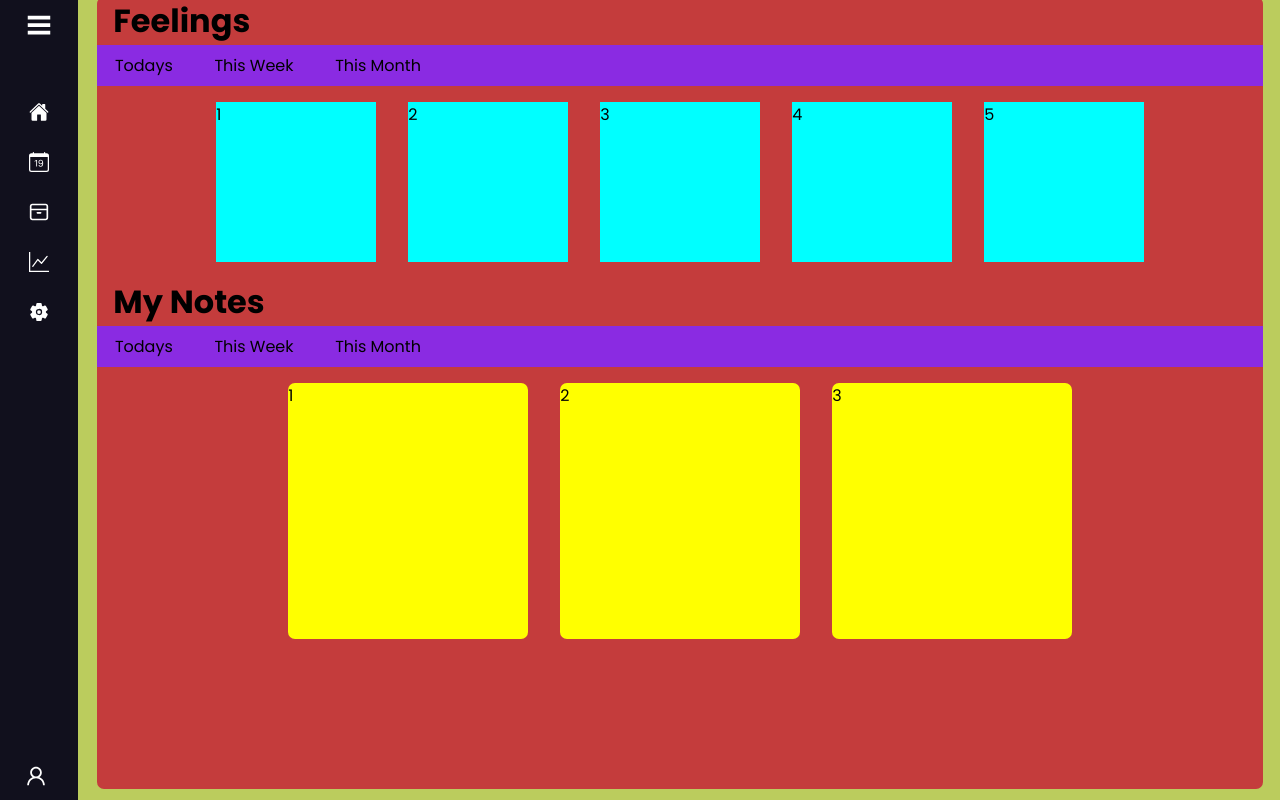
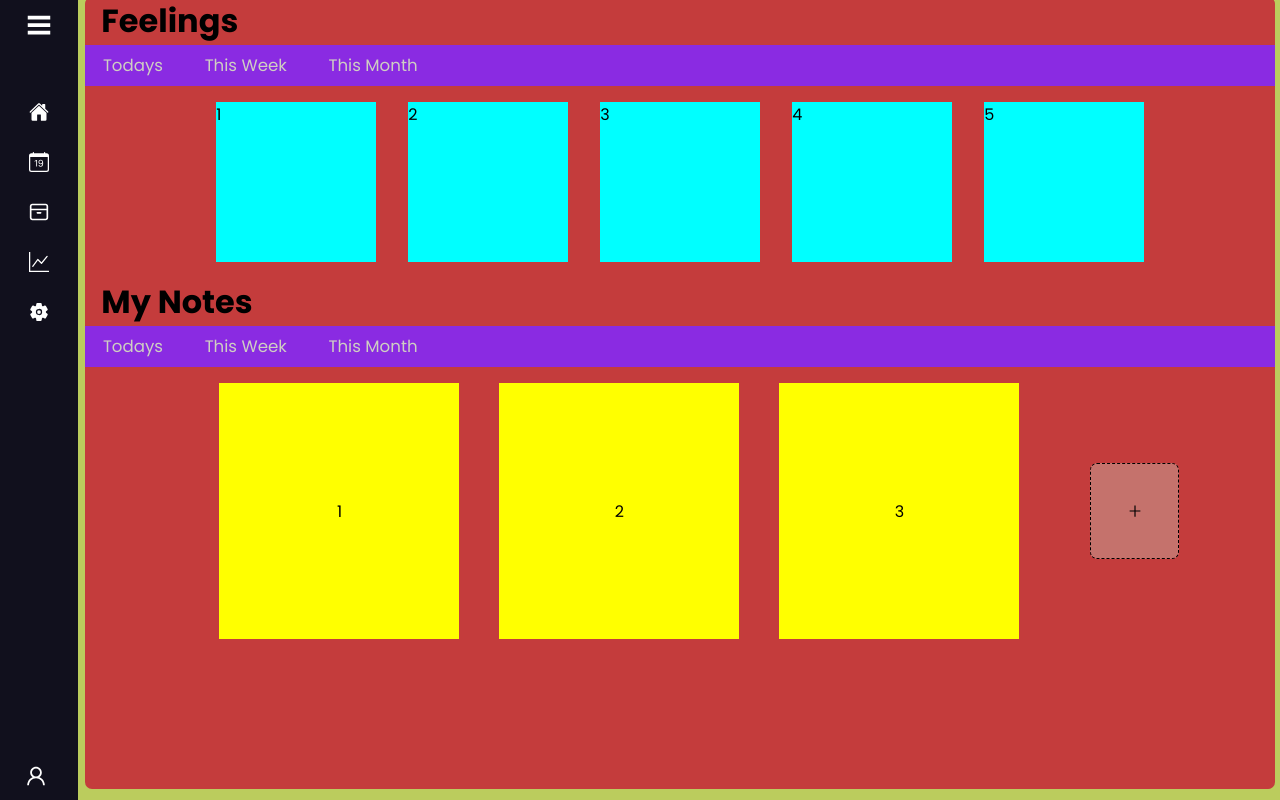
Before and after one commit to BrunoFay/Feelings-Diary, a React (Create React App) app: page / in a window 1280 px wide. Built offline with nearby package versions, Linux system fonts and the light colour scheme.

Commit message:
implemented pop up windown

```diff
--- /dev/null
+++ b/src/components/home/DaysWeekMonthComponent.jsx
@@ -0,0 +1,11 @@
+import React from 'react'
+
+export default function DaysWeekMonthComponent() {
+  return (
+    <nav>
+      <span className='DWM-Components' to={'/'}>Todays</span>
+      <span className='DWM-Components' to={'/'}>This Week</span>
+      <span className='DWM-Components' to={'/'}>This Month</span>
+    </nav>
+  )
+}
--- /dev/null
+++ b/src/components/home/FormNotes.jsx
@@ -0,0 +1,15 @@
+import React from 'react'
+
+export default function FormNotes() {
+
+  return (
+    <div className="formNote-container">
+      <form>
+        <input type="text" />
+        <textarea name="" id="" cols="30" rows="10"></textarea>
+        <button>enviar</button>
+      </form>
+
+    </div>
+  )
+}
--- a/src/components/home/MainHome.jsx
+++ b/src/components/home/MainHome.jsx
@@ -1,15 +1,20 @@
-import React from 'react'
+import React, { useState } from 'react'
 import './mainHome.css'
+import DaysWeekMonthComponent from './DaysWeekMonthComponent'
+import FormNotes from './FormNotes'
+import { AiOutlinePlus } from 'react-icons/ai';
 
 export default function MainHome() {
+
+  const [visibleForm, setVisibleForm] = useState(false)
+  const handleClick = () => {
+    setVisibleForm(!visibleForm)
+  };
+
   return (
     <div className='home-container'>
       <h1>Feelings</h1>
-      <nav>
-        <span>Todays</span>
-        <span>This Week</span>
-        <span>This Month</span>
-      </nav>
+      <DaysWeekMonthComponent />
       <section className='feelings-container'>
         <div>1</div>
         <div>2</div>
@@ -18,15 +23,17 @@ export default function MainHome() {
         <div>5</div>
       </section>
       <h1>My Notes</h1>
-      <nav>
-        <span>Todays</span>
-        <span>This Week</span>
-        <span>This Month</span>
-      </nav>
+      <DaysWeekMonthComponent />
       <section className='notes-container'>
-        <div>1</div>
-        <div>2</div>
-        <div>3</div>
+        {visibleForm ? <FormNotes /> : null}
+        <section className='carousel-posts'>
+          <div>1</div>
+          <div>2</div>
+          <div>3</div>
+        </section>
+        <div className='new-post' onClick={handleClick}>
+          <AiOutlinePlus/>
+        </div>
       </section>
     </div>
   )
--- a/src/components/home/mainHome.css
+++ b/src/components/home/mainHome.css
@@ -1,13 +1,17 @@
 .home-container {
   background-color: rgb(196, 60, 60);
   height: 99vh;
-  width: 97%;
+  width: 99%;
   position: relative;
   top: 45.4vh;
   left: 0.1vw;
   justify-content: center;
   align-items: center;
   border-radius: 7px;
+}
+.DWM-Components{
+  color: rgb(207, 207, 194);
+  font-size: 1.3vw;
 }
 .home-container h1{
   margin-left: 1rem;
@@ -28,7 +32,6 @@ background-color: blueviolet;
 }
 .home-container nav span{
   margin-left: 0.6rem;
-
 }
 
 .feelings-container,.notes-container{
@@ -43,13 +46,59 @@ background-color: aqua;
 width: 10rem;
 height: 10em;
 }
-.notes-container div{
-background-color: yellow;
-width: 15rem;
-height: 16rem;
-border-radius: 7px;
-transition: all ease-in 150ms;
+.carousel-posts{
+  display: flex;
+  flex-wrap: wrap;
+  justify-content: center;
+  align-items: center;
+  gap :2.5rem;
+  transition: all ease-in 150ms;
+  border-radius: 7px;
 }
-.notes-container div:hover{
+.carousel-posts div{
+  display: flex;
+  justify-content: center;
+  align-items: center;
+  width: 15rem;
+  background-color: yellow;
+  height: 16rem;
+}
+ .carousel-posts div:hover{
   box-shadow: 0px 0px 1em rgb(77, 75, 75);
 }
+.new-post{
+  display: flex;
+  background-color: rgba(198, 221, 202, 0.342);
+  width: 7vw;
+  height: 12vh;
+  border-radius: 7px;
+  transition: all ease-in 150ms;
+  border: dashed thin;
+  align-self: center;
+  align-items: center;
+  justify-content: center;
+ position: relative;
+ left: 3vw;
+}
+
+.formNote-container{
+  position: absolute;
+  width: 50vw;
+  height: 60vh;
+  display: flex;
+  flex-direction: column;
+  background-color: blueviolet;
+  justify-content: center;
+  align-items: center;
+  top: 20vh;
+   box-shadow: 0px 1px 8px 5px rgb(77, 75, 75);
+   border-radius: 7px;
+
+}
+.formNote-container form{
+  display: flex;
+  flex-direction: column;
+  justify-content: center;
+  align-items: center;
+  gap: 1rem;
+}
--- a/src/components/navbar/navbar.css
+++ b/src/components/navbar/navbar.css
@@ -1,3 +1,5 @@
+/* reference https://www.codinglabweb.com/2021/06/dropdown-sidebar-menu-html-css.html */
+
 /* Google Fonts Import Link */
 @import url('https://fonts.googleapis.com/css2?family=Poppins:wght@300;400;500;600;700&display=swap');
 *{
```
